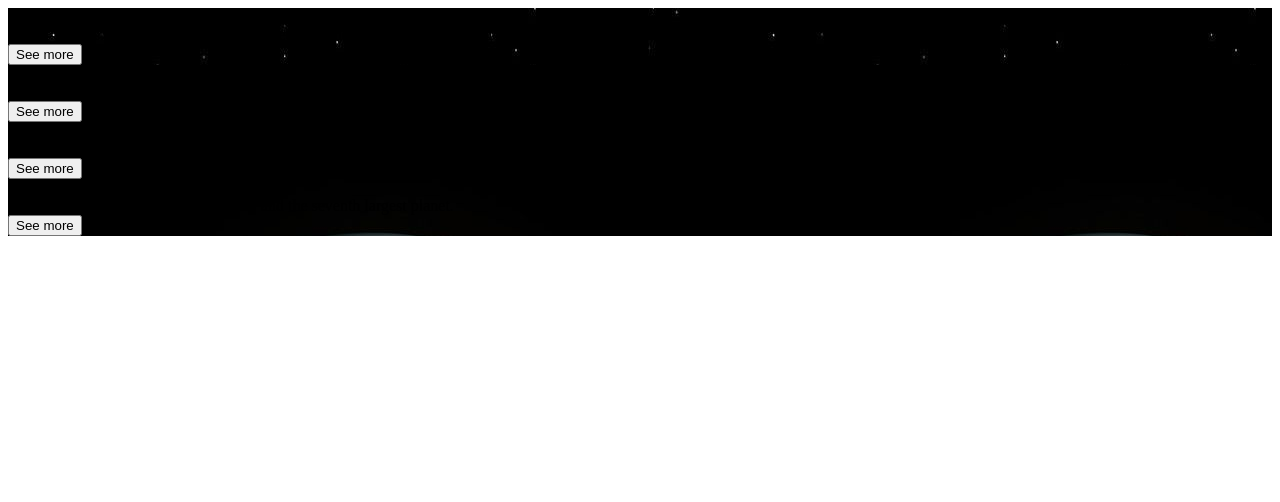
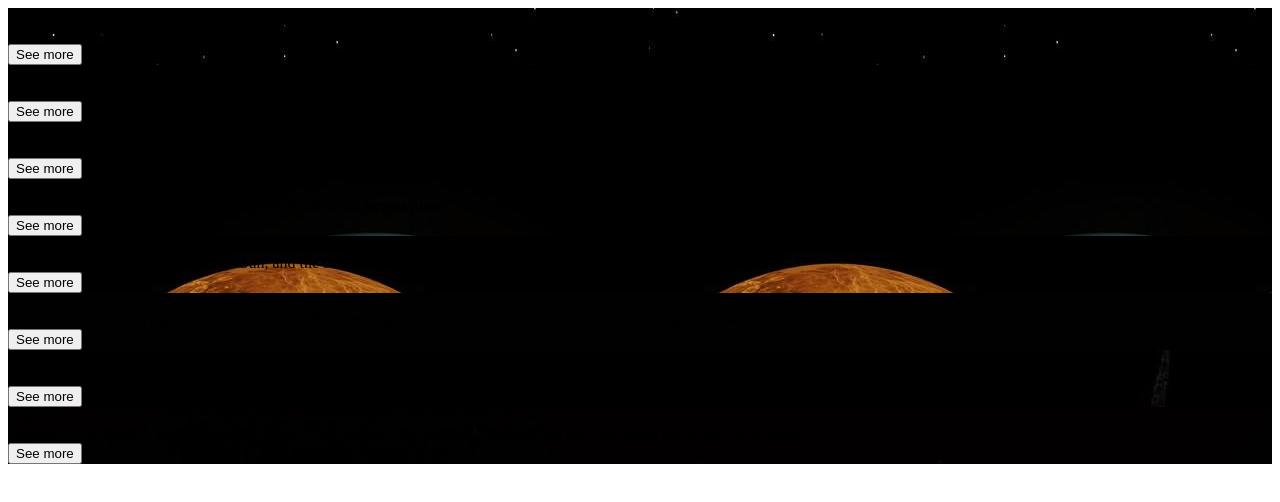
Before and after one commit to Emzai/101-Project, a plain HTML site: page index.html in a window 1280 px wide. Drawn offline with Linux system fonts and the light colour scheme.

Commit message:
humana nako html

```diff
--- a/index.html
+++ b/index.html
@@ -49,6 +49,43 @@
       </div>
 
     </div>
+    <div class="item" style="background-image: url(./images/img5.jpg)";>
+      <div class="content">
+        <div class="name">Venus</div>
+          <div class="des">Venus is the second planet from the Sun, and the sixth largest planet. It’s the hottest planet in our solar system.</div>
+            <button>See more</button>
+
+      </div>
+
+    </div>
+    <div class="item" style="background-image: url(./images/img6.jpg)";>
+      <div class="content">
+        <div class="name">Uranus</div>
+          <div class="des">Uranus is the seventh planet from the Sun, and the third largest planet in our solar system. It appears to spin sideways</div>
+            <button>See more</button>
+
+      </div>
+
+    </div>
+    <div class="item" style="background-image: url(./images/img7.jpg)";>
+      <div class="content">
+        <div class="name">Mercury</div>
+          <div class="des">Mercury is the closest planet to the Sun, and the smallest planet in our solar system. It's only slightly larger than Earth's Moon.</div>
+            <button>See more</button>
+
+      </div>
+
+    </div>
+    <div class="item" style="background-image: url(./images/img8.jpg)";>
+      <div class="content">
+        <div class="name">Neptune</div>
+          <div class="des">Neptune is the eighth, and most distant planet from the Sun. It’s the fourth-largest, and the first planet discovered with math.</div>
+            <button>See more</button>
+
+      </div>
+
+    </div>
+
   </div>
 
 </div>
```
Also changed, not shown: images/img5.jpg (added), images/img6.jpg (added), images/img7.jpg (added), images/img8.jpg (added).
